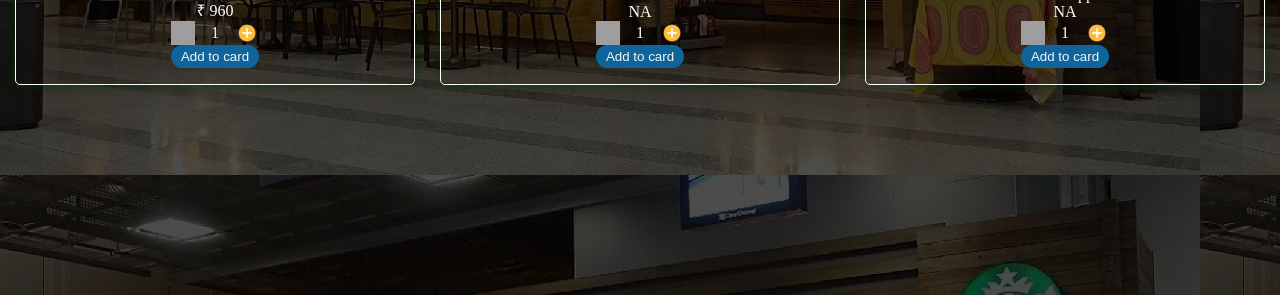
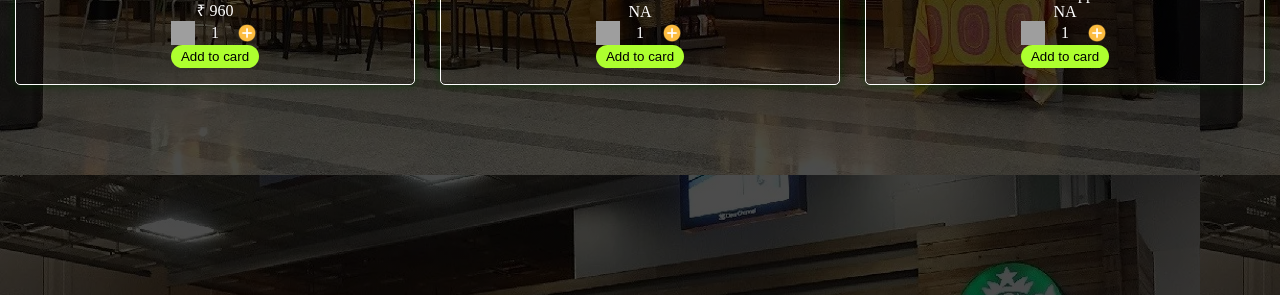
Before and after one commit to pranjalhinge/Ass42, a React app: page / in a window 1280 px wide. Shown: the part 505-800 px from the top of the page. Built offline with nearby package versions, Linux system fonts and the light colour scheme; grey boxes are pictures that could not be loaded.

Commit message:
add title

```diff
--- a/src/components/card/card.css
+++ b/src/components/card/card.css
@@ -39,10 +39,10 @@
     height: 100%;
 }
 .btn-add{
-    background: #10649c;
+    background: greenyellow;
     padding: 4px 0.6rem;
     border-radius: 1.2rem;
-    color: whitesmoke;
+    color: black;
     border: none;
     font-weight: 400;
     transition: 0.5s ease-in-out;
```
